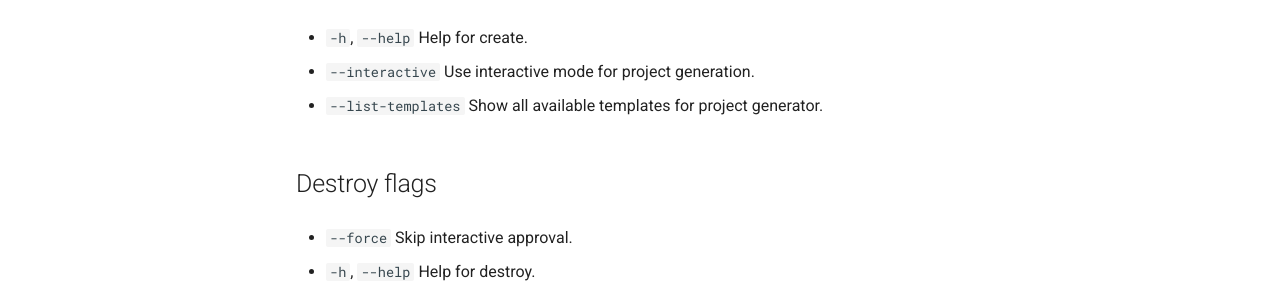
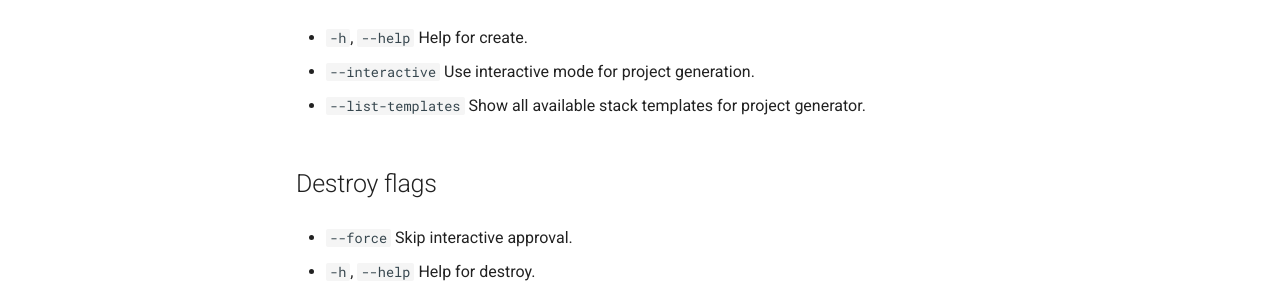
Before and after one commit to shalb/cluster.dev, an MkDocs documentation site: the page built from docs/cli-options.md, in a window 1280 px wide and 1218 px high. Shown: the part 720-1008 px from the top of the window. Built offline with MkDocs 1.6.1 and Material for MkDocs 9.7.7, drawn with Linux system fonts in a browser that asks for light colours; comment, search, counter and statistics services are not loaded.

Commit message:
Update cli-options.md

```diff
--- a/docs/cli-options.md
+++ b/docs/cli-options.md
@@ -24,7 +24,7 @@
 
 * `--interactive`       Use interactive mode for project generation.
 
-* `--list-templates`    Show all available templates for project generator.
+* `--list-templates`    Show all available stack templates for project generator.
 
 ## Destroy flags
 
```
